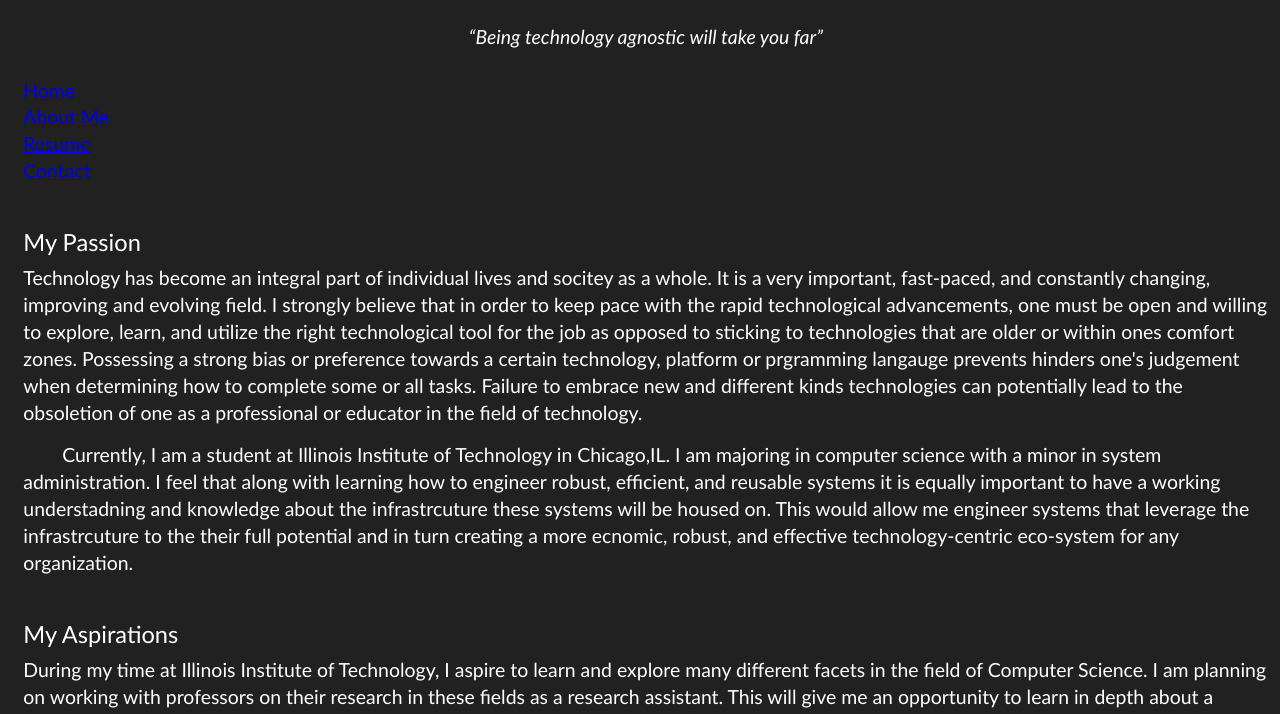
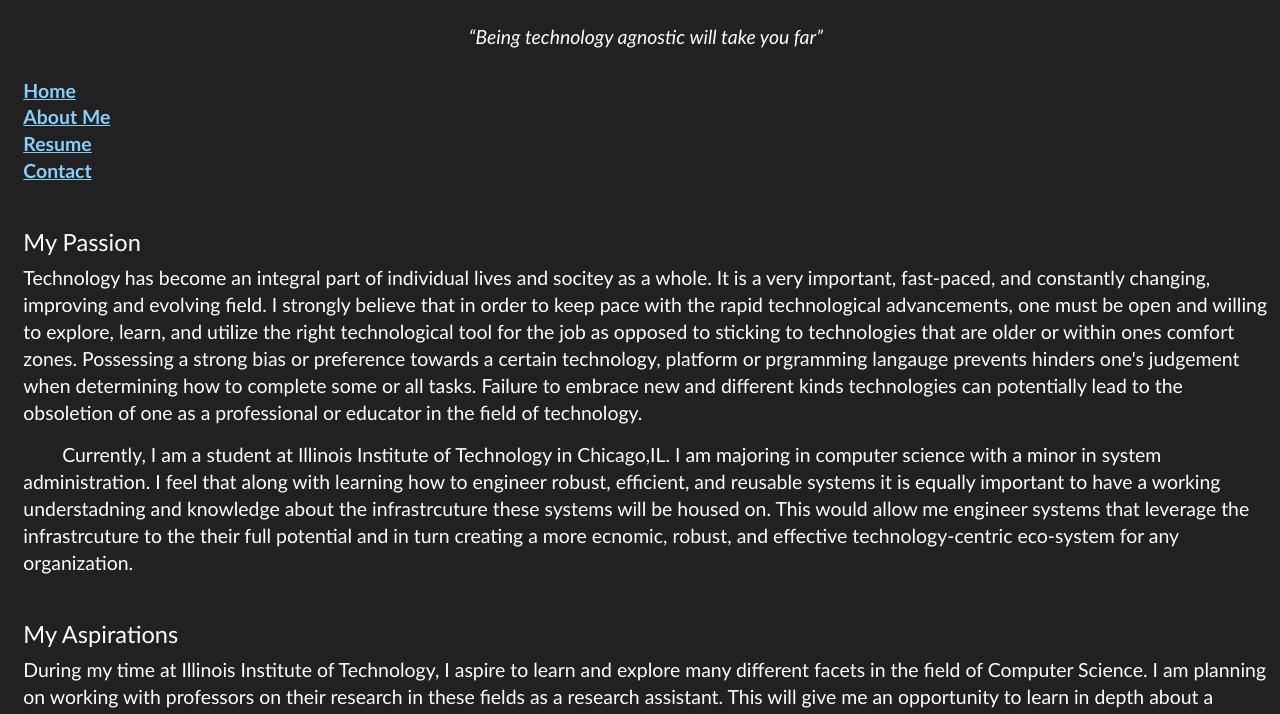
Before and after one commit to tarungidwani/COM_327_Project_3, a plain HTML site: page index.html in a window 1280 px wide. Shown: the part 79-793 px from the top of the page. Drawn offline with Linux system fonts and the light colour scheme.

Commit message:
Set colors for navigation when visited, unvisited, and hovered over

```diff
--- a/assests/css/screen.css
+++ b/assests/css/screen.css
@@ -63,3 +63,13 @@ h3+ul {
 #navigation{
   padding-bottom: 1.793em; /* 80.951px/45.159px */
 }
+#navigation a{
+  color: #87CEFA;
+  font-weight: bolder;
+}
+#navigation a:visited{
+  color: #228B22;
+}
+#navigation a:hover{
+  color: #F5F5F5;
+}
```
